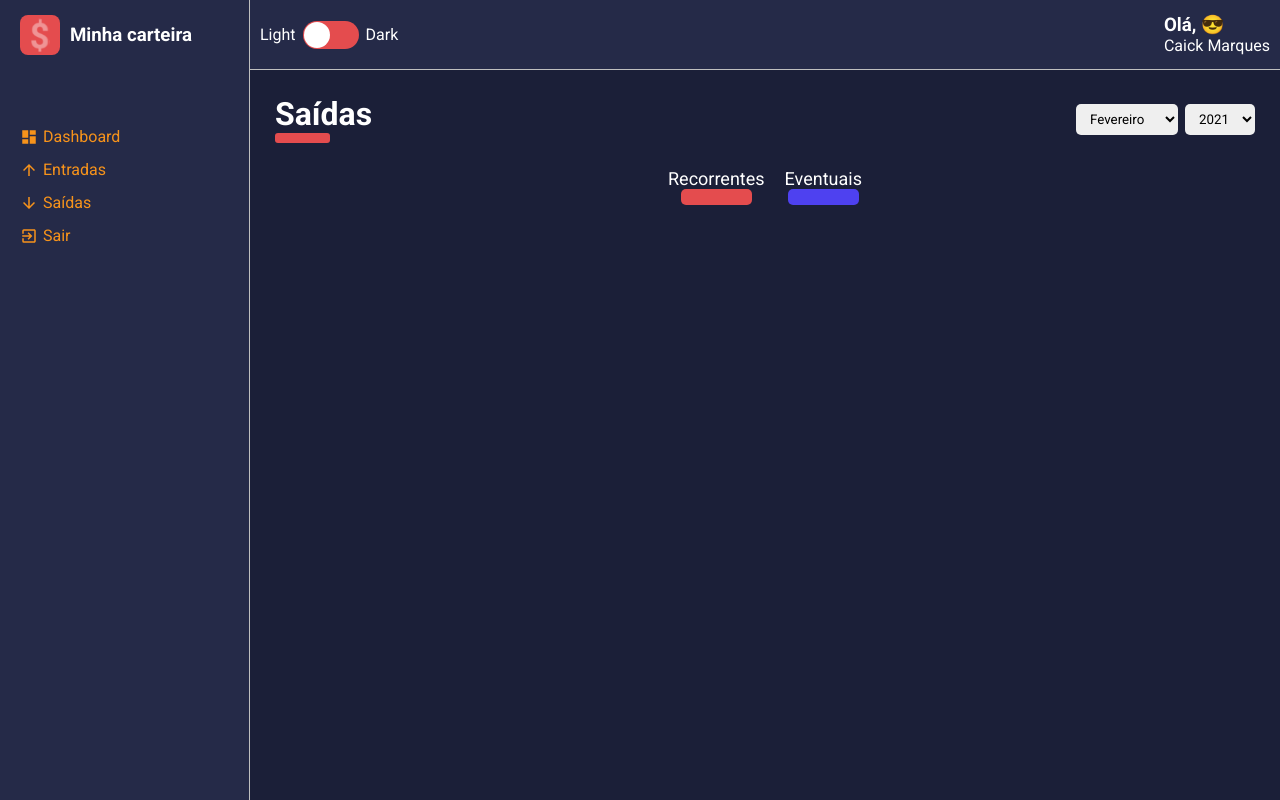
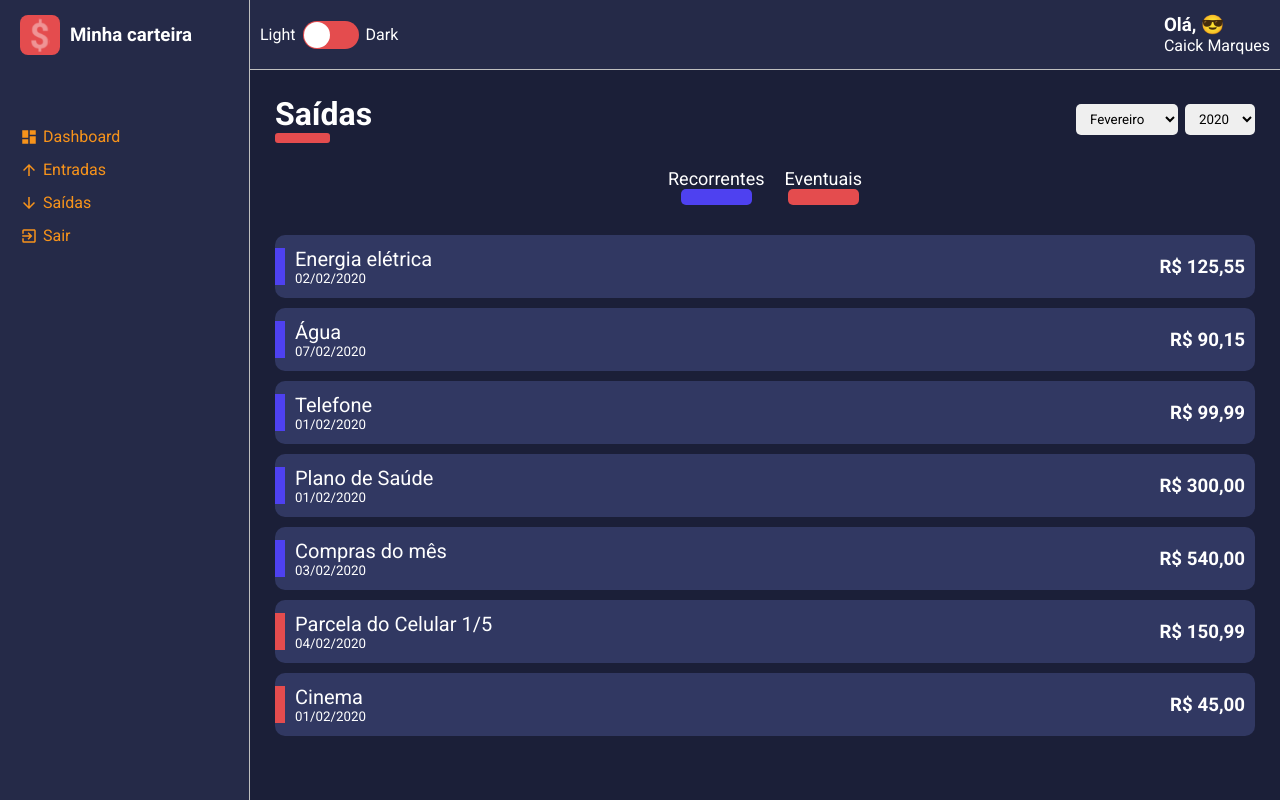
Before and after one commit to caickmarques/minha_carteira, a React (Create React App) app: page /list/1 in a window 1280 px wide. Built offline with nearby package versions, Linux system fonts and the light colour scheme.

Commit message:
Filtro de movimentação recorrente e eventual

```diff
--- a/src/pages/List/index.tsx
+++ b/src/pages/List/index.tsx
@@ -30,7 +30,8 @@ interface IData {
 const List: React.FC<IRouteParams> = ({ match }) => {
     const [data, setData] = useState<IData[]>([]);
     const [monthSelected, setMonthSelected] = useState<string>(String(new Date().getMonth() + 1));
-    const [yearSelected, setYeatSelected] = useState<string>(String(new Date().getFullYear()));
+    const [yearSelected, setYeatSelected] = useState<string>(String(new Date().getFullYear() - 1));
+    const [selectedFrequency, setSelectedFrequency] = useState(['recorrente', 'eventual']);
 
     const { type } = match.params;
     const title = useMemo(() => {
@@ -78,6 +79,18 @@ const List: React.FC<IRouteParams> = ({ match }) => {
 
     }, []);
 
+    const handleFrenquencyClick = (frequency: string) => {
+        const alreadySelected = selectedFrequency.findIndex(item => item === frequency);
+
+        if (alreadySelected >= 0) {
+            const filtered = selectedFrequency.filter(item => item !== frequency);
+            setSelectedFrequency(filtered);
+        } else {
+            setSelectedFrequency((prev) => [...prev, frequency]);
+
+        }
+    }
+
     useEffect(() => {
         console.log(ListData);
 
@@ -85,7 +98,7 @@ const List: React.FC<IRouteParams> = ({ match }) => {
             const date = new Date(item.date);
             const month = String(date.getMonth() + 1);
             const year = String(date.getFullYear());
-            return month === monthSelected && year === yearSelected;
+            return month === monthSelected && year === yearSelected && selectedFrequency.includes(item.frequency);
         });
 
 
@@ -100,7 +113,7 @@ const List: React.FC<IRouteParams> = ({ match }) => {
             }
         });
         setData(formattedData);
-    }, [ListData, monthSelected, yearSelected, data.length]);
+    }, [ListData, monthSelected, yearSelected, data.length, selectedFrequency]);
 
     return (
         <Container>
@@ -110,8 +123,13 @@ const List: React.FC<IRouteParams> = ({ match }) => {
             </ContentHeader>
 
             <Filters>
-                <button type='button' className='tag-filter recurrent'>Recorrentes</button>
-                <button type='button' className='tag-filter eventual'>Eventuais</button>
+                <button type='button' className={`tag-filter recurrent
+                ${selectedFrequency.includes('recorrente') && 'tag-actived'}`}
+                    onClick={() => handleFrenquencyClick('recorrente')}>Recorrentes</button>
+
+                <button type='button' className={`tag-filter eventual
+                ${selectedFrequency.includes('eventual') && 'tag-actived'}`}
+                    onClick={() => handleFrenquencyClick('eventual')}>Eventuais</button>
             </Filters>
 
             <Content>
--- a/src/pages/List/styles.ts
+++ b/src/pages/List/styles.ts
@@ -15,6 +15,7 @@ export const Filters = styled.div`
         color: ${props => props.theme.colors.white};
         margin: 0 10px;
         transition: opacity .3s;
+        opacity: .4;
 
         &:hover{
             opacity: .7;
@@ -27,7 +28,7 @@ export const Filters = styled.div`
             width: 55px;
             margin: 0 auto;
             border-radius: 5px;
-            border: 8px solid ${props => props.theme.colors.warning};
+            border: 8px solid ${props => props.theme.colors.sucess};
         }
 
     .eventual::after{
@@ -36,6 +37,11 @@ export const Filters = styled.div`
             width: 55px;
             margin: 0 auto;
             border-radius: 5px;
-            border: 8px solid ${props => props.theme.colors.sucess};
+            border: 8px solid ${props => props.theme.colors.warning};
         }
+
+    .tag-actived{
+        opacity: 1;
+    }
+
 `;
--- a/src/repositories/expenses.ts
+++ b/src/repositories/expenses.ts
@@ -1,9 +1,9 @@
 export default [
-  { "description": "Energia elétrica", "amount": "150.55", "type": "saída", "frequency": "recorrente", "date": "2021-01-10" },
-  { "description": "Água", "amount": "75.55", "type": "saída", "frequency": "recorrente", "date": "2021-01-15" },
-  { "description": "Telefone", "amount": "99.99", "type": "saída", "frequency": "recorrente", "date": "2021-01-23" },
-  { "description": "Plano de Saúde", "amount": "300.00", "type": "saída", "frequency": "recorrente", "date": "2021-01-23" },
-  { "description": "Compras do mês", "amount": "625.78", "type": "saída", "frequency": "recorrente", "date": "2021-01-23" },
+  { "description": "Energia elétrica", "amount": "150.55", "type": "saída", "frequency": "recorrente", "date": "2020-01-10" },
+  { "description": "Água", "amount": "75.55", "type": "saída", "frequency": "recorrente", "date": "2020-01-15" },
+  { "description": "Telefone", "amount": "99.99", "type": "saída", "frequency": "recorrente", "date": "2020-01-23" },
+  { "description": "Plano de Saúde", "amount": "300.00", "type": "saída", "frequency": "recorrente", "date": "2020-01-23" },
+  { "description": "Compras do mês", "amount": "625.78", "type": "saída", "frequency": "recorrente", "date": "2020-01-23" },
   { "description": "Lanche", "amount": "45.70", "type": "saída", "frequency": "eventual", "date": "2021-01-23" },
   { "description": "Blusa", "amount": "95.70", "type": "saída", "frequency": "eventual", "date": "2020-01-23" },
   { "description": "Energia elétrica", "amount": "125.55", "type": "saída", "frequency": "recorrente", "date": "2020-02-10" },
```
